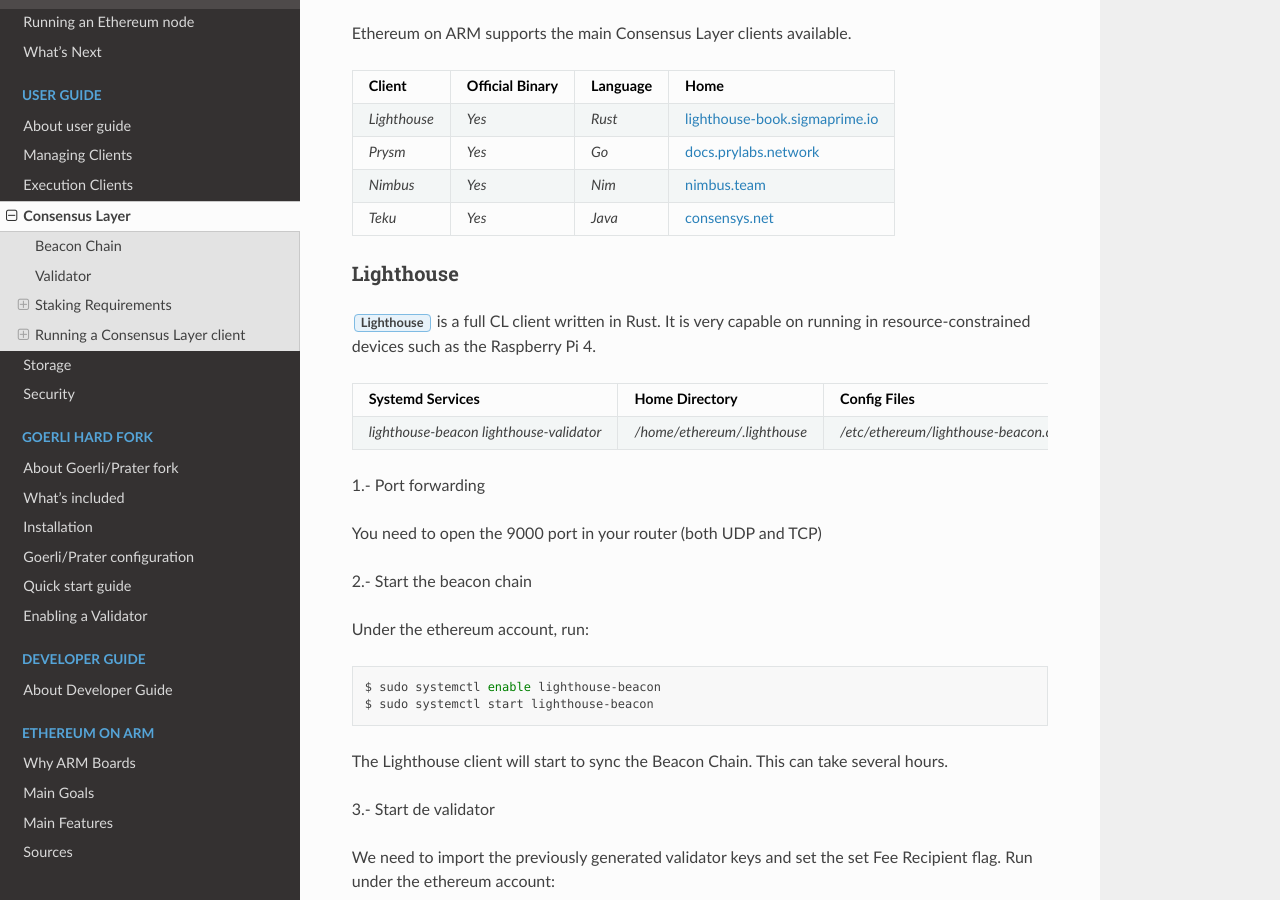
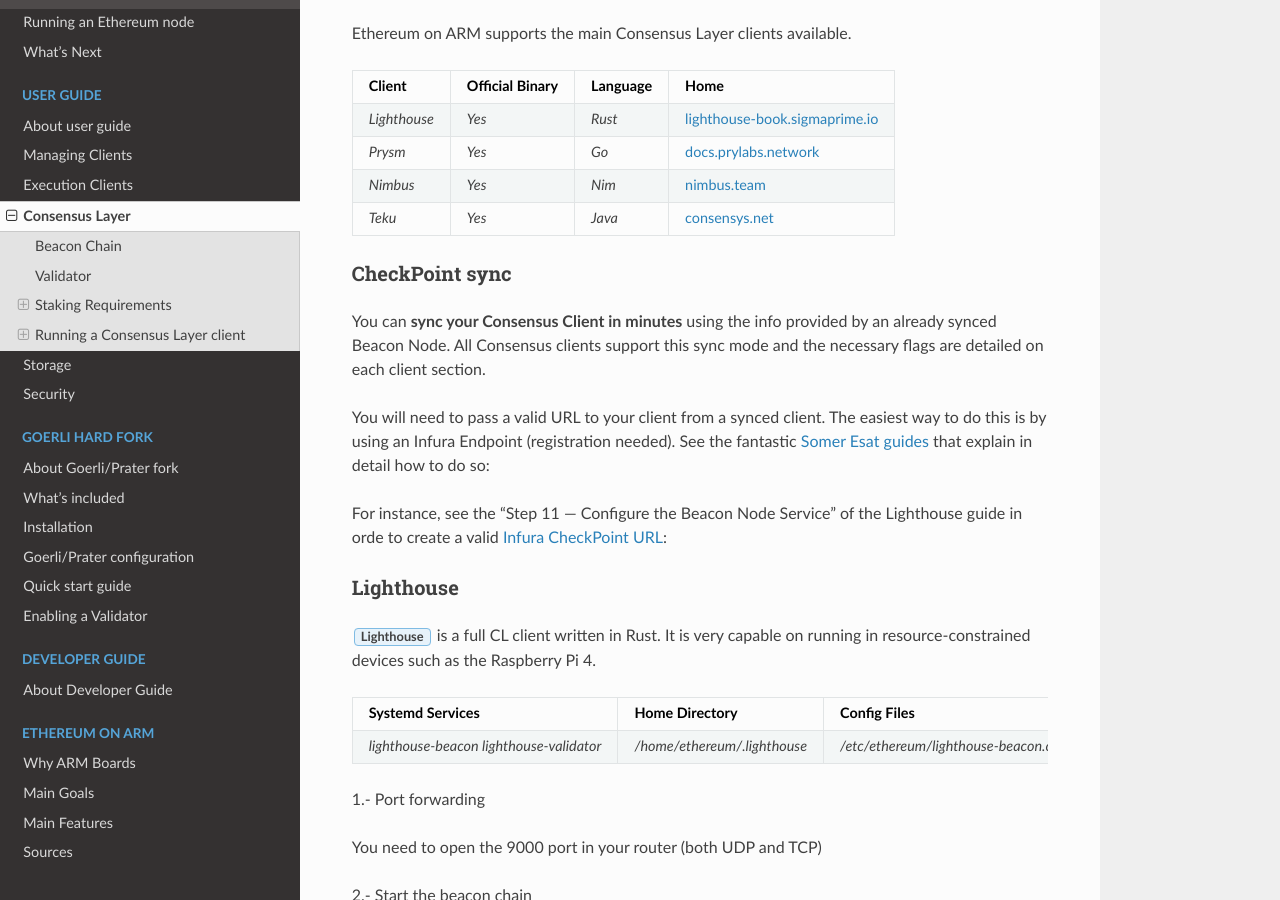
Before and after one commit to EOA-Blockchain-Labs/ethereumonarm, a Sphinx documentation site: the page built from docs/user-guide/consensus-clients.rst, in a window 1280 px wide and 900 px high, scrolled down 3768 px. Built offline with Sphinx 7.4.7 and the Read the Docs theme 2.0.0, drawn with Linux system fonts in a browser that asks for light colours; some of the changed text lies outside the part shown.

Commit message:
fixed typos and added checkpointsync info

```diff
--- a/docs/user-guide/consensus-clients.rst
+++ b/docs/user-guide/consensus-clients.rst
@@ -200,6 +200,23 @@
 .. _nimbus.team: https://nimbus.team
 .. _consensys.net: https://consensys.net/knowledge-base/ethereum-2/teku/
 
+CheckPoint sync
+~~~~~~~~~~~~~~~
+
+You can **sync your Consensus Client in minutes** using the info provided by an already synced Beacon Node.
+All Consensus clients support this sync mode and the necessary flags are detailed on each client section.
+
+You will need to pass a valid URL to your client from a synced client. The easiest way to do this is by using
+an Infura Endpoint (registration needed). See the fantastic `Somer Esat guides`_ that explain in detail how to do so:
+
+.. _Somer Esat guides: https://github.com/SomerEsat/ethereum-staking-guides
+
+For instance, see the "Step 11 — Configure the Beacon Node Service" of the Lighthouse guide in orde to create a valid
+`Infura CheckPoint URL`_:
+
+.. _Infura CheckPoint URL: https://someresat.medium.com/guide-to-staking-on-ethereum-ubuntu-lighthouse-773f5d982e03
+
+
 Lighthouse
 ~~~~~~~~~~
 
@@ -255,6 +272,10 @@
 
 The Lighthouse beacon chain and validator are now started.
 
+.. tip::
+  If you want to enable the Checkpoint sync to get your Consensus Client node up and running in minutes, get a valid
+  Checkpoint URL (see above section **"Checkpoint Sync"**) and add the flag ``--checkpoint-sync-url $CHECKPOINT_URL`` to
+  the ``/etc/ethereum/lighthouse-beacon.conf``file replacing ``$CHECKPOINT_URL`` for your URL. Then restart the beacon node.
 
 Prysm
 ~~~~~
@@ -310,6 +331,12 @@
   sudo systemctl start prysm-validator
 
 The Prysm beacon chain and the validator are now enabled.
+
+.. tip::
+  If you want to enable the Checkpoint sync to get your Consensus Client node up and running in minutes, get a valid
+  Checkpoint URL (see above section **"Checkpoint Sync"**) and add the flags ``--checkpoint-sync-url=$CHECKPOINT_URL`` and
+  ``--genesis-beacon-api-url=$CHECKPOINT_URL`` to the ``/etc/ethereum/prysm-beacon.conf``file replacing ``$CHECKPOINT_URL``
+  for your URL. Then restart the beacon node.
 
 Teku
 ~~~~
@@ -370,6 +397,11 @@
 
 The Teku beacon chain and validator are now enabled.
 
+.. tip::
+  If you want to enable the Checkpoint sync to get your Consensus Client node up and running in minutes, get a valid
+  Checkpoint URL (see above section **"Checkpoint Sync"**) and add the flag ``--initial-state=$CHECKPOINT_URL`` to
+  the ``/etc/ethereum/teku.conf``file replacing ``$CHECKPOINT_URL`` for your URL. Then restart the beacon node.
+
 Nimbus
 ~~~~~~
 
@@ -413,3 +445,8 @@
   sudo systemctl start nimbus
 
 The Nimbus beacon chain and validator are now enabled.
+
+.. tip::
+  If you want to enable the Checkpoint sync to get your Consensus Client node up and running in minutes, get a valid
+  Checkpoint URL (see above section **"Checkpoint Sync"**) and add the flag ``--trusted-node-url=$CHECKPOINT_URL`` to
+  the ``/etc/ethereum/nimbus.conf``file replacing ``$CHECKPOINT_URL`` for your URL. Then restart the beacon node.
```
Also changed, not shown: docs/user-guide/about-user-guide.rst (+7 -1 lines).
